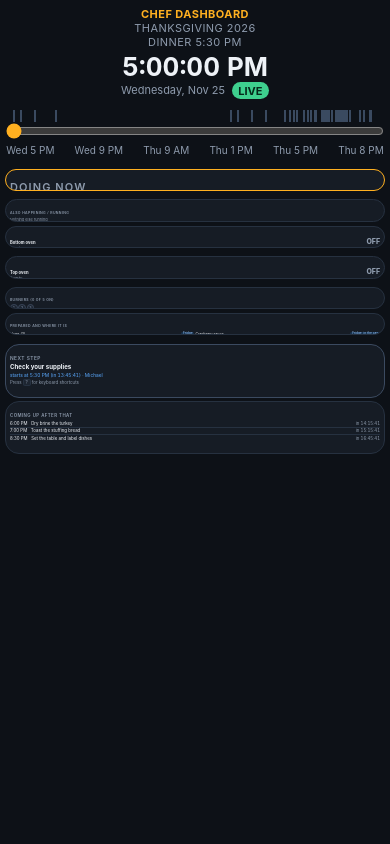
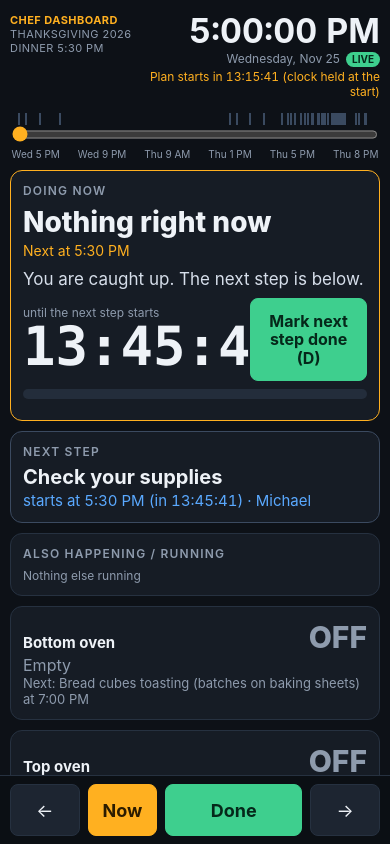
Before and after one commit to msiracusa/thanksgiving-2026, a plain HTML site: page chef-dashboard.html in a window 390 px wide. Drawn offline with Linux system fonts and the light colour scheme.

Commit message:
Made it more mobile friendly

```diff
--- a/chef-dashboard.html
+++ b/chef-dashboard.html
@@ -124,12 +124,42 @@ kbd { background: var(--panel2); border: 1px solid var(--line); border-radius: 4
 #modal td { padding: 0.5vh 0.4vw; border-bottom: 1px solid var(--line); vertical-align: middle; }
 #modal td.k { white-space: nowrap; color: var(--accent); }
 #modal .actions { margin-top: 1.4vh; display: flex; gap: 0.8vw; justify-content: flex-end; }
+#mbar { display: none; }
 @media (max-width: 900px) {
-  html, body { overflow: auto; }
-  #app { height: auto; }
-  main, footer { grid-template-columns: 1fr; }
-  header { grid-template-columns: 1fr; text-align: center; }
-  .controls { justify-content: center; }
+  html, body { overflow: auto; -webkit-text-size-adjust: 100%; }
+  #app { display: flex; flex-direction: column; height: auto; min-height: 100vh; gap: 10px; padding: 8px 10px 84px; }
+  header { order: 0; position: sticky; top: 0; z-index: 5; background: var(--bg); padding: 6px 0 4px; grid-template-columns: 1fr auto; overflow: visible; }
+  .brand { font-size: 11px; }
+  .clockbox { text-align: right; }
+  #clock { font-size: 34px; }
+  #day { font-size: 12px; }
+  #modeBadge { font-size: 10px; }
+  #liveNote { font-size: 12px; }
+  .controls { display: none; }
+  .sliderrow { order: 1; }
+  main, footer, .col { display: contents; }
+  .card { flex: none !important; min-height: 0; overflow: visible; padding: 12px; border-radius: 12px; }
+  #nowCard { order: 2; } #nextCard { order: 3; } #alsoCard { order: 4; } #ovenBottom { order: 5; } #ovenTop { order: 6; }
+  #burnCard { order: 7; } #upCard { order: 8; } #prepCard { order: 9; }
+  .card h3 { font-size: 12px; }
+  #nowTitle { font-size: 28px !important; }
+  #nowMeta { font-size: 14px; }
+  #nowDetail { font-size: 17px !important; flex: none; overflow: visible; }
+  #timer { font-size: 54px !important; }
+  #timerLabel { font-size: 12px; }
+  #doneBtn { font-size: 16px; padding: 0.8em 1em; flex: 0 1 38%; }
+  .bar { height: 10px; }
+  .row { font-size: 15px; }
+  .oven .name { font-size: 15px; } .oven .temp { font-size: 30px; } .oven .what { font-size: 16px; } .oven .state { font-size: 13px; }
+  #nextTitle { font-size: 20px; } #nextWhen { font-size: 15px; }
+  #upcoming .row { font-size: 14px; }
+  .blist .brow { font-size: 14px; }
+  .bc.small { width: 34px; height: 34px; font-size: 14px; } .bc.large { width: 44px; height: 44px; font-size: 18px; }
+  .item { font-size: 14px; } .chip { font-size: 12px; }
+  .keys { display: none; }
+  #mbar { display: flex; position: fixed; left: 0; right: 0; bottom: 0; z-index: 6; gap: 8px; padding: 8px 10px calc(8px + env(safe-area-inset-bottom)); background: #0b0f14; border-top: 1px solid var(--line); }
+  #mbar button { flex: 1; font-size: 18px; padding: 0.8em 0; }
+  #mbar #mDone { flex: 2; }
 }
 </style>
 </head>
@@ -217,6 +247,8 @@ kbd { background: var(--panel2); border: 1px solid var(--line); border-radius: 4
     </div></section>
   </footer>
 </div>
+
+<div id="mbar"><button id="mPrev">&larr;</button><button id="mNow" class="primary">Now</button><button id="mDone" class="ok">Done</button><button id="mNext">&rarr;</button></div>
 
 <div id="modal" hidden><div class="box"><h2 id="modalTitle"></h2><div id="modalBody"></div><div class="actions" id="modalActions"></div></div></div>
 
@@ -528,6 +560,10 @@ if (typeof document !== "undefined") {
     else if (e.target.id === "mAll") unmarkAll();
     else if (e.target.dataset && e.target.dataset.unmark) unmark(e.target.dataset.unmark);
   });
+  $("mPrev").onclick = () => step(-1);
+  $("mNext").onclick = () => step(1);
+  $("mNow").onclick = goNow;
+  $("mDone").onclick = toggleDone;
   $("undoBtn").onclick = undoDone;
   $("doneListBtn").onclick = () => openModal("done");
   $("helpBtn").onclick = () => openModal("help");
```
